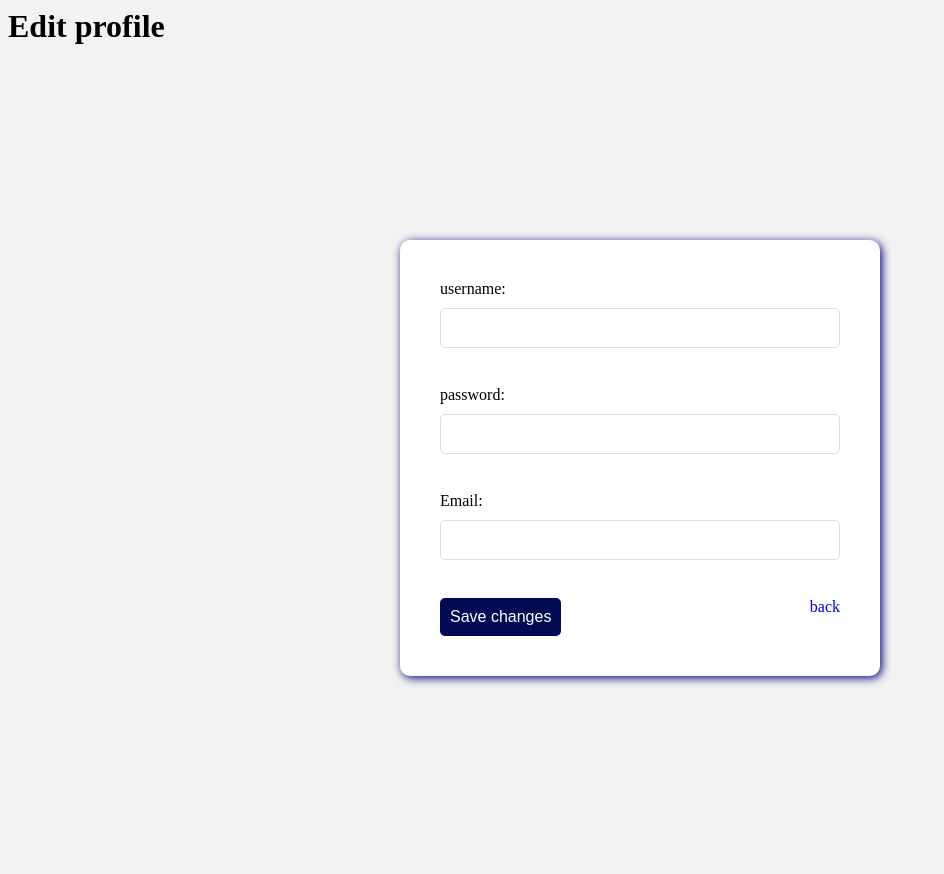
After one commit to Jandruu/Project_P3, a PHP site: page /editprofile.php in a window 1280 px wide. The commit adds this page. Shown: the whole page, without its empty margins (0-944 px from the left). Run offline with PHP 8.4, Linux system fonts and the light colour scheme; the visitor is signed in with stand-in values (Sample User, id 1); data that the repository does not hold is empty.

Commit message:
tweet verwijderen/profiel veranderen met nieuwe css voor forms

```diff
--- /dev/null
+++ b/editprofile.php
@@ -0,0 +1,60 @@
+<?php
+session_start();
+include_once "databaseconectie.php";
+
+global $dbConnectie;
+if (!isset($_SESSION['username'])) {
+    header("Location: login.php");
+    exit;
+}
+
+if (isset($_POST['submit'])) {
+    $query = $dbConnectie->prepare("
+        UPDATE profiel
+        SET username = :phUsernaMe, password = :phPassword, email = :phEmail
+        WHERE username = :phUsername
+    ");
+    $query->execute([
+        "phUsernaMe" => $_POST['username'],
+        "phPassword" => $_POST['password'],
+        "phEmail" => $_POST['email'],
+        "phUsername" => $_SESSION['username']
+    ]);
+
+}
+
+
+$query = $dbConnectie->prepare("
+    SELECT * FROM profiel WHERE username = :phUsername
+");
+$query->execute([
+    "phUsername" => $_SESSION['username']
+]);
+$profiel = $query->fetch(PDO::FETCH_ASSOC);
+?>
+
+<head>
+    <link rel="stylesheet" href="form.css">
+</head>
+
+<h1>Edit profile</h1>
+<div class="container">
+    <form class="login-form" method="post" action="">
+        <label for="voornaam">username:</label>
+        <input type="text" name="username" value="<?php echo $profiel['username']; ?>"><br>
+
+        <label for="achternaam">password:</label>
+        <input type="text" name="password" value="<?php echo $profiel['password']; ?>"><br>
+
+        <label for="email">Email:</label>
+        <input type="text" name="email" value="<?php echo $profiel['email']; ?>"><br>
+
+        <div class="button-container">
+            <input type="submit" name="submit" value="Save changes">
+        </div>
+        <div class="link-container">
+            <a href="post.php">back</a>
+        </div>
+        <div style="clear: both;"></div>
+    </form>
+</div>
--- /dev/null
+++ b/form.css
@@ -0,0 +1,68 @@
+body {
+    background-color: #f2f2f2;
+}
+
+.container {
+    display: flex;
+    align-items: center;
+    justify-content: center;
+    height: 100vh;
+
+
+}
+.container a {
+    text-decoration: none;
+
+}
+.button-container {
+    float: left;
+}
+.link-container {
+    float: right;
+}
+
+.login-form {
+    background-color: #fff;
+    padding: 40px;
+    border-radius: 10px;
+    box-shadow: 2px 2px 10px rgba(1, 1, 122);, 1 ;
+    max-width: 400px;
+    width: 100%;
+}
+
+.login-form label {
+    display: block;
+    margin-bottom: 10px;
+}
+
+.login-form input[type="text"],
+.login-form input[type="password"] {
+    display: block;
+    width: 100%;
+    padding: 10px;
+    border: 1px solid #ddd;
+    border-radius: 5px;
+    margin-bottom: 20px;
+    font-size: 16px;
+}
+
+.login-form input[type="submit"] {
+    background-color: #000b54;
+    color: #fff;
+    border: none;
+    border-radius: 5px;
+    padding: 10px;
+    font-size: 16px;
+    cursor: pointer;
+}
+
+.error-message {
+    color: #F9B4F6;
+    margin-top: 10px;
+    font-size: 25px;
+}
+.success-message{
+    color: #000b54;
+    margin-top: 10px;
+    font-size: 25px
+}
```
Also changed, not shown: login.php (+3 -60 lines), post.css (+8 -0 lines), post.php (+43 -20 lines), register.php (+1 -56 lines).
